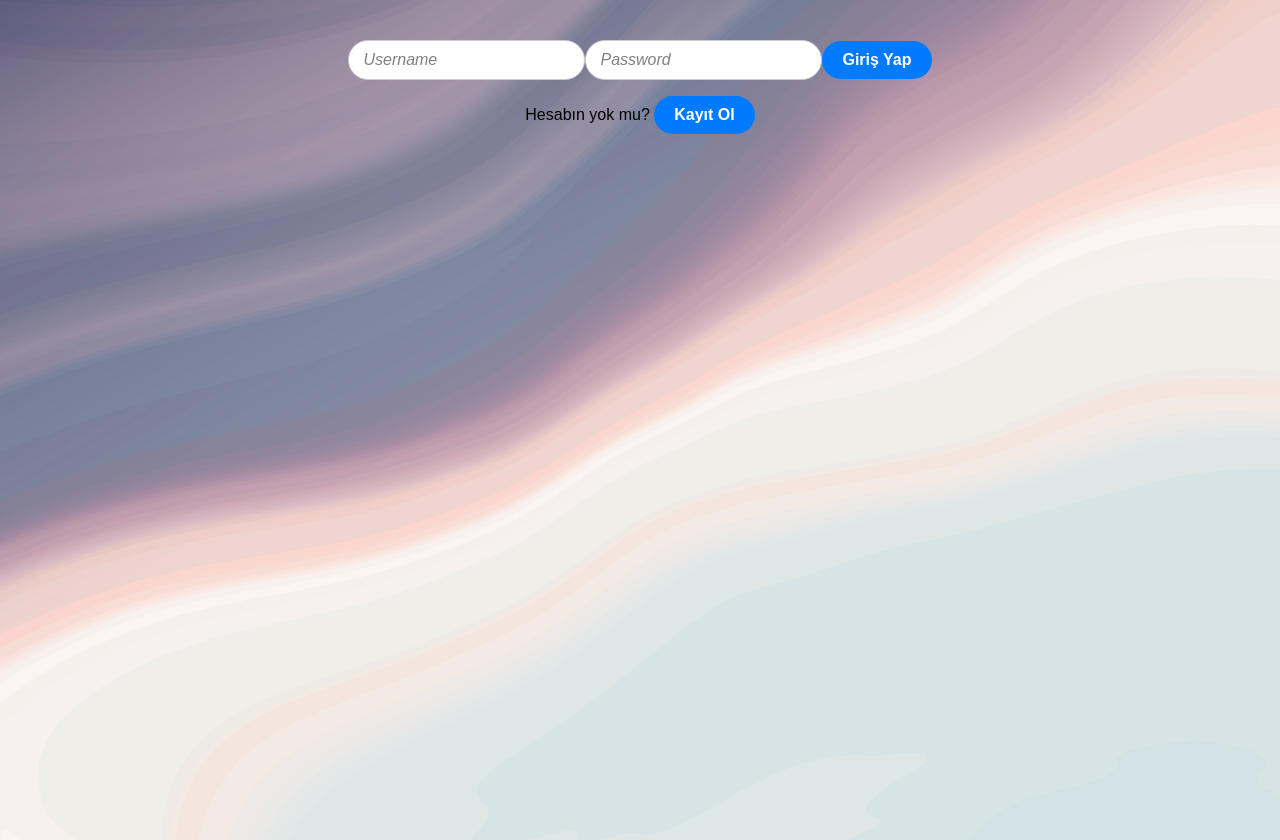
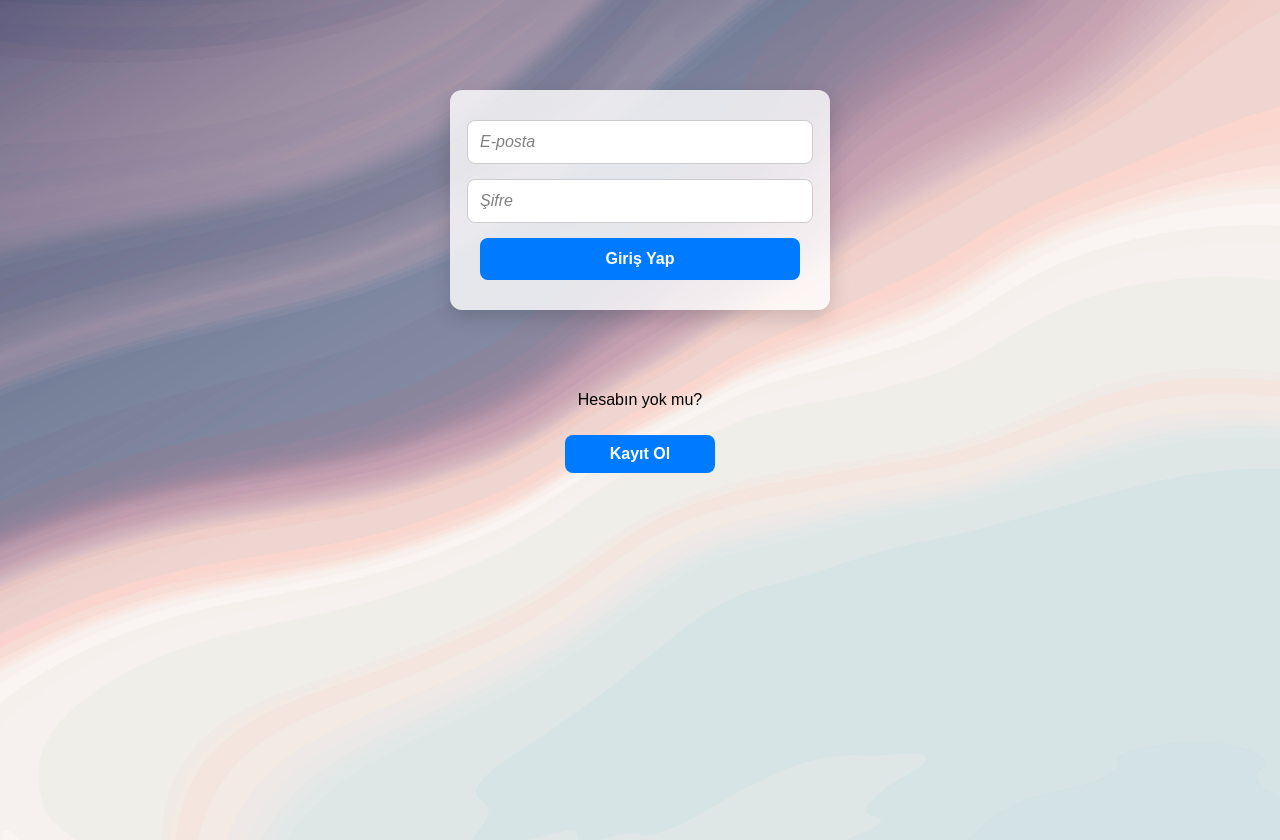
Before and after one commit to Hakanertrk/Basic-Gemini-Chatbot, a React (Create React App) app in the folder frontend/: page / in a window 1280 px wide. Built offline with nearby package versions, Linux system fonts and the light colour scheme.

Commit message:
fixed ui little bit

```diff
--- a/frontend/src/App.css
+++ b/frontend/src/App.css
@@ -1,78 +1,215 @@
+/* -------------------- Genel -------------------- */
 body {
   margin: 0;
   padding: 0;
-
-
+  font-family: Arial, sans-serif;
 }
 
+.app {
+  text-align: center;
+  background-image: url('bg.jpg');
+  background-size: cover;
+  background-position: center;
+  min-height: 100vh;
+  display: flex;
+  flex-direction: column;
+  align-items: center;
+  padding-top: 40px;
+}
+
+/* -------------------- Başlık -------------------- */
 .app-title {
   font-size: 46px;
   font-weight: bold;
   background-color: #fff;
-
   -webkit-background-clip: text;
   background-clip: text;
   -webkit-text-fill-color: transparent;
+  margin-bottom: 10px;
+}
 
-
-}
 .app-subtitle {
   font-size: 15px;
   color: #e4e4e4;
-  margin-top: 10px;
-  margin-bottom: 20px;
-
-}
-.app {
-  font-family: Arial, sans-serif;
-  text-align: center;
-
-  background-image: url('bg.jpg');
-  background-size: cover;
-  background-position: center;
-  background-repeat: no-repeat;
-  min-height: 100vh;
-
-  display: flex;
-  flex-direction: column;       /* Başlık üstte, chatbox aşağıda */
-  justify-content: flex-start;  /* Başlık en üstte */
-  align-items: center;          /* Yatay ortala */
-
-  position: relative;           /* Overlay veya z-index için */
-  padding-top: 40px;            /* Başlık ve içerik üstten biraz boşluk */
+  margin-bottom: 25px;
 }
 
+/* -------------------- Auth Form -------------------- */
+.auth-form {
+  display: flex;
+  flex-direction: column; /* Alt alta diz */
+  align-items: center;    /* Ortala */
+  gap: 15px;              /* Aralarına boşluk */
+  width: 320px;
+  margin: 50px auto;
+  padding: 30px;
+  background-color: #ffffffcc;
+  border-radius: 12px;
+  box-shadow: 0 8px 20px rgba(0,0,0,0.15);
+}
 
+.auth-form input {
+  width: 100%;
+  padding: 12px;
+  border-radius: 8px;
+  border: 1px solid #ccc;
+  font-size: 16px;
+  outline: none;
+  transition: all 0.2s ease;
+}
+
+.auth-form input:focus {
+  border-color: #007bff;
+  box-shadow: 0 0 8px rgba(0,123,255,0.4);
+}
+
+.auth-form button {
+  width: 100%;            /* Buton input genişliği ile eşleşsin */
+  padding: 12px;
+  border-radius: 8px;
+  background-color: #007bff;
+  color: white;
+  font-weight: bold;
+  cursor: pointer;
+  transition: all 0.2s ease;
+}
+
+.auth-form button:hover {
+  background-color: #0056b3;
+  transform: scale(1.03);
+}
+
+/* -------------------- Form Toggle (Alt Alta Butonlar) -------------------- */
+.form-toggle-wrapper {
+  display: flex;
+  flex-direction: column;
+  align-items: center;
+  gap: 10px;
+  margin-top: 15px;
+}
+
+.form-toggle-wrapper button {
+  width: 150px;
+  padding: 10px;
+  border-radius: 8px;
+  background-color: #007bff;
+  color: #fff;
+  font-weight: bold;
+  cursor: pointer;
+  transition: all 0.2s ease;
+}
+
+.form-toggle-wrapper button:hover {
+  background-color: #0056b3;
+  transform: scale(1.05);
+}
+
+/* -------------------- Chat Box -------------------- */
 .chatbox {
-  position: absolute;
-  top: 30%;
   width: 90%;
   max-width: 700px;
-  margin: auto;
+  margin: 50px auto;
   border: 1px solid rgba(0, 0, 0, 0.05);
   border-radius: 16px;
   box-shadow: 0 4px 20px rgba(0, 0, 0, 0.05);
   padding: 20px;
   background: #fafafa;
-  transition: box-shadow 0.3s ease, transform 0.3s ease
+  display: flex;
+  flex-direction: column;
+  gap: 10px;
+  transition: box-shadow 0.3s ease, transform 0.3s ease;
 }
+
 .chatbox:hover {
-  box-shadow: 0 6px 25px rgba(0, 0, 0, 0.08); /* Hover’da biraz derinleşen gölge */
-  transform: translateY(-2px); /* Hover’da hafif yukarı kalkma efekti */
+  box-shadow: 0 6px 25px rgba(0, 0, 0, 0.08);
+  transform: translateY(-2px);
 }
-.messages {
+
+.chat-area {
+  display: flex;
+  flex-direction: column;
+  gap: 10px;
   max-height: 400px;
   overflow-y: auto;
-  display: flex;
-  flex-direction: column;  /* Mesajlar alt alta */
-  gap: 10px;               /* Mesajlar arası boşluk */
 }
-/* Typing animasyonu */
-.typing {
+
+.input-area {
   display: flex;
   gap: 5px;
-  justify-content: flex-end; /* Bot mesajı gibi sağda */
-  padding: 5px 10px;
+}
+
+input {
+  flex: 1;
+  padding: 10px 14px;
+  border-radius: 20px;
+  border: 1px solid #ccc;
+  font-size: 16px;
+  outline: none;
+  transition: all 0.2s ease;
+}
+
+input:focus {
+  border-color: #007bff;
+  box-shadow: 0 0 5px rgba(0, 123, 255, 0.5);
+}
+
+input::placeholder {
+  color: gray;
+  font-style: italic;
+}
+
+button {
+  background-color: #007bff;
+  color: white;
+  border: none;
+  border-radius: 25px;
+  padding: 10px 20px;
+  cursor: pointer;
+  font-size: 16px;
+  font-weight: bold;
+  transition: all 0.3s ease;
+}
+
+button:hover {
+  background-color: #0056b3;
+  transform: scale(1.05);
+}
+
+button:active {
+  transform: scale(0.98);
+}
+
+/* -------------------- Mesaj Balonları -------------------- */
+.message {
+  width: fit-content;
+  max-width: 80%;
+  padding: 10px 14px;
+  border-radius: 18px;
+  word-wrap: break-word;
+  display: block;
+}
+
+.message.user {
+  background-color: #007bff;
+  color: #fff;
+  align-self: flex-start;
+  text-align: left;
+}
+
+.message.bot {
+  background-color: #e5e5ea;
+  color: #000;
+  align-self: flex-end;
+  text-align: right;
+}
+
+/* -------------------- Typing Animasyonu -------------------- */
+.typing {
+  font-style: italic;
+  color: gray;
+  display: flex;
+  gap: 5px;
+  justify-content: flex-end;
 }
 
 .typing span {
@@ -86,6 +223,7 @@ body {
 .typing span:nth-child(2) {
   animation-delay: 0.2s;
 }
+
 .typing span:nth-child(3) {
   animation-delay: 0.4s;
 }
@@ -95,87 +233,3 @@ body {
   20% { opacity: 1; transform: translateY(-3px); }
   100% { opacity: 0.2; transform: translateY(0); }
 }
-
-
-/* Genel mesaj stili */
-.message {
-  width: fit-content;       /* Yazıya göre genişlik */
-  padding: 10px 14px;
-  border-radius: 18px;
-  word-wrap: break-word;
-  display: block;
-}
-
-/* Kullanıcı mesajı */
-.message.user {
-  background-color: #007bff;  /* Mavi baloncuk */
-  color: #fff;
-  align-self: flex-start;     /* Sol tarafa yasla */
-  text-align: left;
-}
-
-/* Gemini / Bot mesajı */
-.message.bot {
-  background-color: #e5e5ea;  /* Açık gri baloncuk */
-  color: #000;
-  align-self: flex-end;       /* Sağ tarafa yasla */
-  text-align: right;
-}
-
-
-
-.chat-area {
-  display: flex;
-  flex-direction: column; /* Mesajları dikey olarak hizala */
-  gap: 10px;              /* Mesajlar arası boşluk */
-  max-height: 500px;      /* Maksimum yükseklik */
-  overflow-y: auto;       /* Taşma durumunda kaydırma çubuğu */
-}
-.input-area {
-  display: flex;
-  gap: 5px;
-}
-
-input {
-  flex: 1;
-  padding: 10px 14px;          /* İç boşluk */
-  border-radius: 20px;         /* Yuvarlak köşeler */
-  border: 1px solid #ccc;      /* İnce kenarlık */
-  font-size: 16px;             /* Yazı boyutu */
-  outline: none;               /* Tıklayınca mavi çerçeve kalksın */
-  transition: all 0.2s ease;   /* Hover/Focus geçiş efekti */
-}
-
-input:focus {
-  border-color: #007bff;       /* Odaklanınca mavi kenarlık */
-  box-shadow: 0 0 5px rgba(0, 123, 255, 0.5); /* Hafif mavi parlama */
-}
-input::placeholder {
-  color: gray;         /* Rengi gri yap */
-  font-style: italic;  /* Eğik yazı */
-}
-
-button {
-  background-color: #007bff; /* Mavi ton */
-  color: white;              /* Yazı rengi */
-  border: none;              /* Kenarlık kaldır */
-  border-radius: 25px;        /* Yuvarlak köşeler */
-  padding: 10px 20px;         /* İç boşluk */
-  cursor: pointer;           /* Üzerine gelince el simgesi */
-  font-size: 16px;
-  font-weight: bold;
-  transition: all 0.3s ease; /* Hover geçiş efekti */
-}
-
-button:hover {
-  background-color: #0056b3; /* Hover'da koyu mavi */
-  transform: scale(1.05);    /* Hover'da hafif büyüme */
-}
-button:active {
-  transform: scale(0.98);    /* Tıklayınca hafif küçülme efekti */
-}
-
-.typing {
-  font-style: italic;
-  color: gray;
-}
--- a/frontend/src/App.js
+++ b/frontend/src/App.js
@@ -15,18 +15,19 @@ function App() {
           {showRegister ? (
             <>
               <Register setToken={setToken} />
-              <p>
-                Zaten üyeyim?{" "}
+              <div className="form-toggle-wrapper">
+                <p>Zaten üyeyim?</p>
                 <button onClick={() => setShowRegister(false)}>Giriş Yap</button>
-              </p>
+              </div>
+
             </>
           ) : (
             <>
               <Login setToken={setToken} />
-              <p>
-                Hesabın yok mu?{" "}
-                <button onClick={() => setShowRegister(true)}>Kayıt Ol</button>
-              </p>
+                <div className="form-toggle-wrapper">
+                  <p>Hesabın yok mu?</p>
+                  <button onClick={() => setShowRegister(true)}>Kayıt Ol</button>
+                </div>
             </>
           )}
         </>
--- a/frontend/src/Login.js
+++ b/frontend/src/Login.js
@@ -7,6 +7,11 @@ export default function Login({ setToken }) {
   const [error, setError] = useState("");
 
   const handleLogin = async () => {
+    if (!username || !password) {
+      setError("Kullanıcı adı ve şifre boş olamaz");
+      return;
+    }
+
     try {
       const res = await axios.post("http://127.0.0.1:5000/login", { username, password });
       localStorage.setItem("token", res.data.token);
@@ -17,11 +22,23 @@ export default function Login({ setToken }) {
   };
 
   return (
-    <div>
-      <input placeholder="Username" value={username} onChange={e => setUsername(e.target.value)} />
-      <input type="password" placeholder="Password" value={password} onChange={e => setPassword(e.target.value)} />
+    <div className="auth-form">
+      {error && <p style={{ color: "red" }}>{error}</p>}
+
+      <input
+        type="text"
+        placeholder="E-posta"
+        value={username}
+        onChange={e => setUsername(e.target.value)}
+      />
+      <input
+        type="password"
+        placeholder="Şifre"
+        value={password}
+        onChange={e => setPassword(e.target.value)}
+      />
+
       <button onClick={handleLogin}>Giriş Yap</button>
-      {error && <p style={{ color: "red" }}>{error}</p>}
     </div>
   );
 }
--- a/frontend/src/Register.js
+++ b/frontend/src/Register.js
@@ -1,46 +1,62 @@
-import React, { useState } from "react";
+import React, { use, useState } from "react";
 import axios from "axios";
 
-export default function Register({ setToken }) {
-  const [username, setUsername] = useState("");
+export default function Register() {
+
+  const [email, setUsername] = useState("");
   const [password, setPassword] = useState("");
   const [error, setError] = useState("");
   const [success, setSuccess] = useState("");
 
-  const handleRegister = async () => {
+  const handleRegister = async (e) => {
+    e.preventDefault(); // Sayfa reload engelle
     setError("");
     setSuccess("");
-    if (!username || !password) {
-      setError("Kullanıcı adı ve şifre boş olamaz");
+
+    if ( !email || !password) {
+      setError("Tüm alanlar zorunludur");
       return;
     }
 
     try {
-      await axios.post("http://127.0.0.1:5000/register", { username, password });
+      const payload = {
+
+        username: email, // Backend'de username olarak email kullanılıyor
+        password
+      };
+
+      console.log("Gönderilen veri:", payload); // Test için backend'e ne gidecek bak
+
+      await axios.post("http://127.0.0.1:5000/register", payload);
+
       setSuccess("Kayıt başarılı! Giriş yapabilirsiniz.");
+
       setUsername("");
       setPassword("");
     } catch (err) {
+      console.log(err.response?.data);
       setError(err.response?.data?.error || "Kayıt sırasında hata oluştu");
     }
   };
 
   return (
-    <div>
+    <form onSubmit={handleRegister}>
+
       <input
+        type="username"
         placeholder="Username"
-        value={username}
+        value={email}
         onChange={e => setUsername(e.target.value)}
       />
       <input
         type="password"
-        placeholder="Password"
+        placeholder="Şifre"
         value={password}
         onChange={e => setPassword(e.target.value)}
       />
-      <button onClick={handleRegister}>Kayıt Ol</button>
+      <button type="submit">Kayıt Ol</button>
       {error && <p style={{ color: "red" }}>{error}</p>}
       {success && <p style={{ color: "green" }}>{success}</p>}
-    </div>
+    </form>
   );
 }
```
Also changed, not shown: 1 other file (tests, documents, lock files or other folders).
